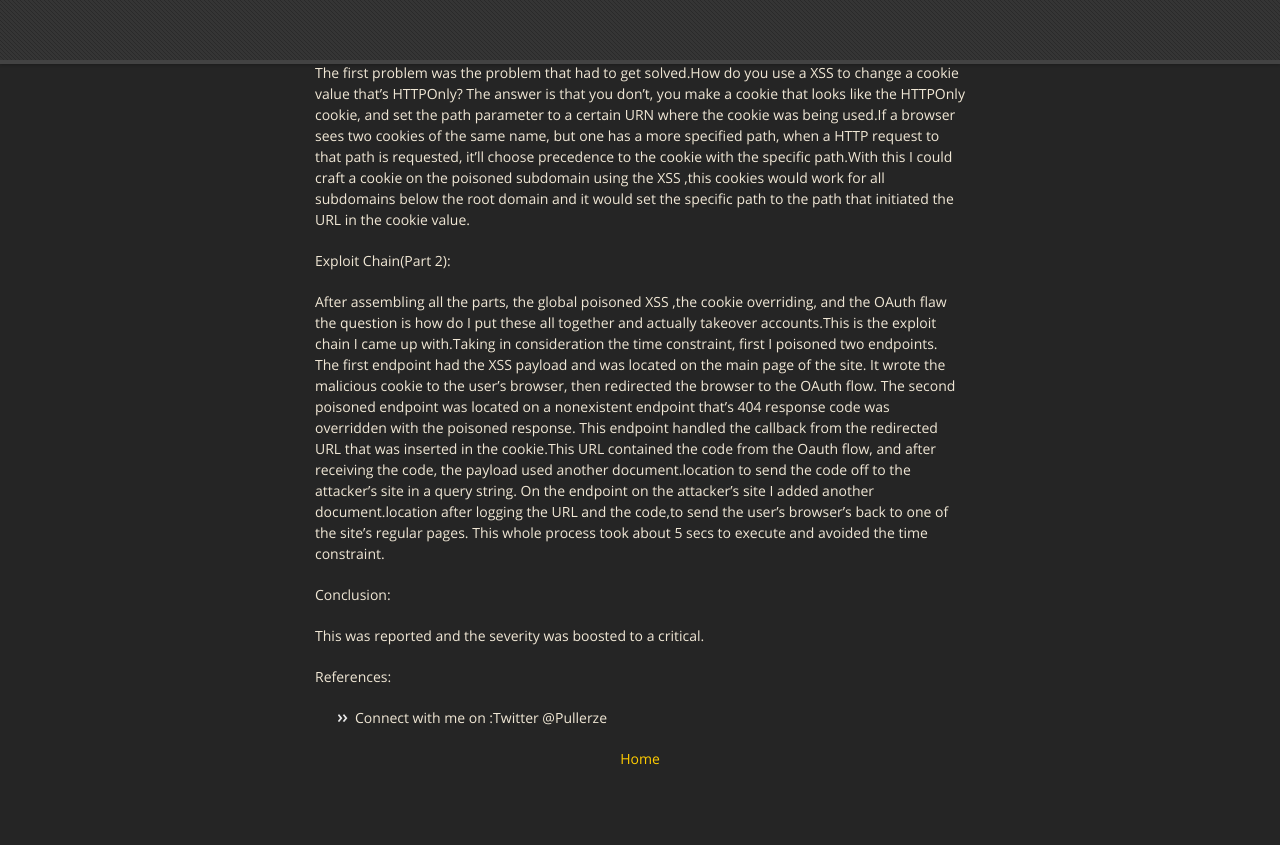
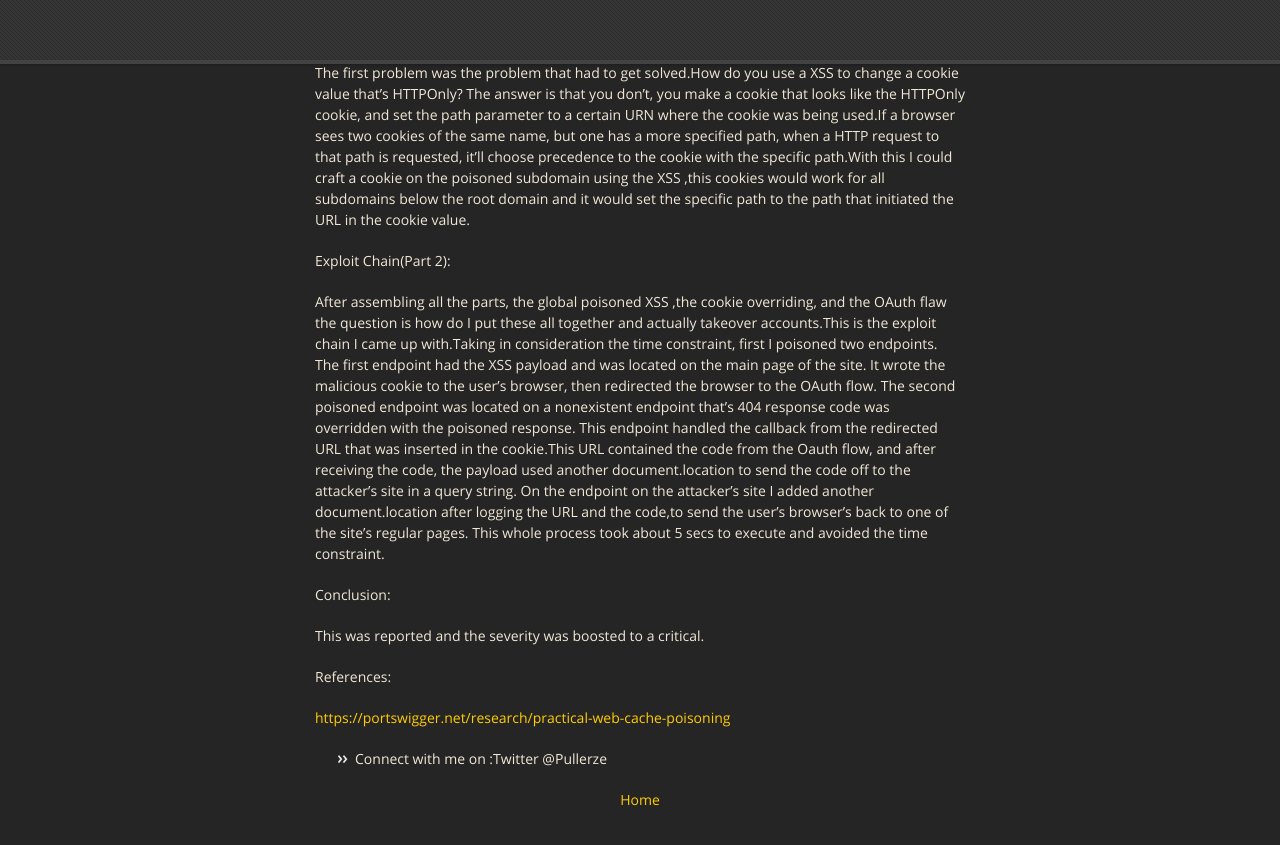
Before and after one commit to jsecu/jsecu.github.io, a Jekyll site: the page built from _posts/2020-11-9-poisoning.md, in a window 1280 px wide and 900 px high, scrolled down 2737 px. Shown: the top 845 px of the window. Built offline with Jekyll 4.4.1, drawn with Linux system fonts in a browser that asks for light colours; some of the changed lines change nothing that is shown.

Commit message:
Web-CACHE-POISONING

```diff
--- a/_posts/2020-11-9-poisoning.md
+++ b/_posts/2020-11-9-poisoning.md
@@ -39,7 +39,7 @@ This was reported and the severity was boosted to a critical.
 
 References:
 
-<a href="https://portswigger.net/research/practical-web-cache-poisoning"></a>
+<a href="https://portswigger.net/research/practical-web-cache-poisoning">https://portswigger.net/research/practical-web-cache-poisoning</a>
 
 
 
```
